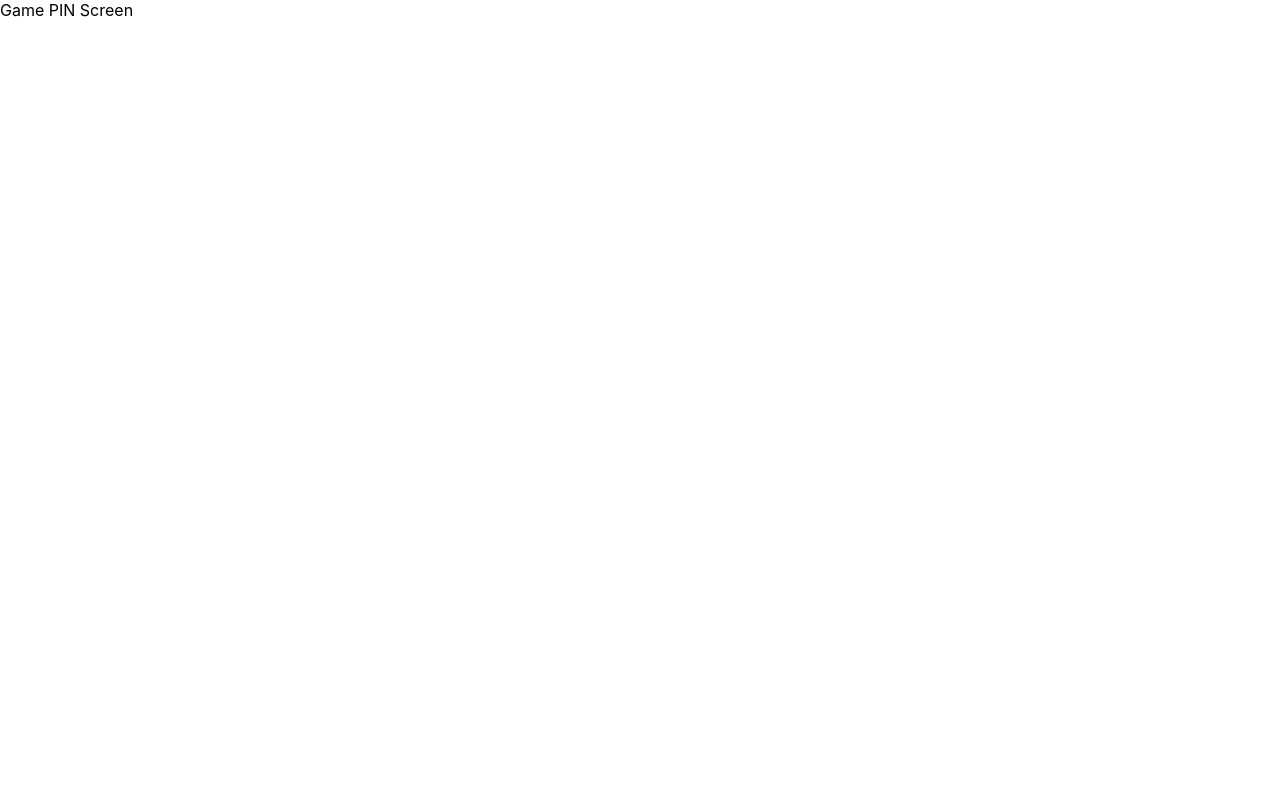
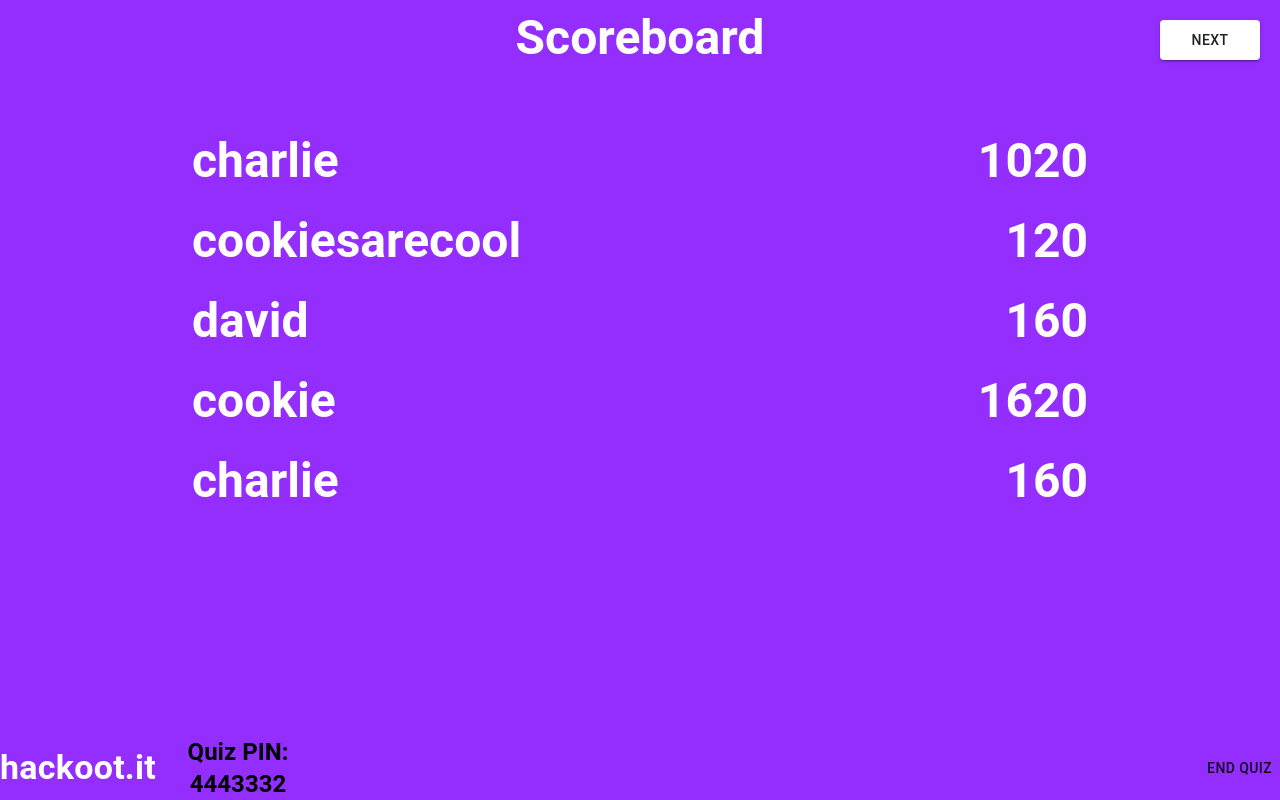
Before and after one commit to uclaacm/hack-kahoot, a React (Create React App) app in the folder client/: page /leaderboard in a window 1280 px wide. Built offline with nearby package versions, Linux system fonts and the light colour scheme.

Commit message:
Leaderboard for now

```diff
--- a/client/src/App.js
+++ b/client/src/App.js
@@ -1,9 +1,6 @@
-import './App.css';
-import {
-  BrowserRouter as Router,
-  Switch,
-  Route,
-} from "react-router-dom";
+import "./App.css";
+import { BrowserRouter as Router, Switch, Route } from "react-router-dom";
+import Leaderboard from "./components/LeaderboardPage/Leaderboard";
 
 function App() {
   return (
@@ -11,6 +8,9 @@ function App() {
       <Switch>
         <Route path="/login">
           <div>Login</div>
+        </Route>
+        <Route path="/leaderboard">
+          <Leaderboard />
         </Route>
         <Route path="/">
           <div>Game PIN Screen</div>
--- /dev/null
+++ b/client/src/components/LeaderboardPage/Leaderboard.tsx
@@ -0,0 +1,152 @@
+import React from "react";
+import { makeStyles } from "@material-ui/core/styles";
+import Typography from "@material-ui/core/Typography";
+import Button from "@material-ui/core/Button";
+import Container from "@material-ui/core/Container";
+import List from "@material-ui/core/List";
+
+const useStyles = makeStyles(theme => ({
+  title: {
+    fontFamily: theme.typography.fontFamily,
+    fontWeight: "bold",
+    color: "white",
+  },
+  footer: {
+    fontFamily: theme.typography.fontFamily,
+    fontWeight: "bold",
+    color: "black",
+  },
+  boardContainer: {
+    display: "flex",
+    justifyContent: "space-between",
+    flexDirection: "column",
+    alignItems: "center",
+    backgroundColor: "#942EFF",
+    height: "100vh",
+  },
+  scoreContainer: {
+    display: "flex",
+    flexDirection: "row",
+    justifyContent: "space-between",
+    alignItems: "center",
+    height: "10vh",
+    width: "70vw",
+  },
+  list: {
+    display: "flex",
+    justifyContent: "flex-start",
+    flexDirection: "column",
+    alignItems: "center",
+    height: "70vh",
+  },
+  titleContainer: {
+    display: "flex",
+    flexDirection: "row",
+    justifyContent: "center",
+    alignItems: "center",
+    paddingTop: "10px",
+  },
+  footerContainer: {
+    display: "flex",
+    flexDirection: "row",
+    justifyContent: "space-between",
+    alignItems: "center",
+    width: "100vw",
+  },
+  leftFootContainer: {
+    display: "flex",
+    flexDirection: "row",
+    justifyContent: "space-between",
+    alignItems: "center",
+    width: "25vw",
+  },
+  nextButton: {
+    alignSelf: "center",
+    position: "absolute",
+    top: 20,
+    right: 20,
+    height: "40px",
+    width: "100px",
+    backgroundColor: "white",
+  },
+}));
+
+const scores = [
+  { name: "charlie", score: 1020 },
+  { name: "cookiesarecool", score: 120 },
+  { name: "david", score: 160 },
+  { name: "cookie", score: 1620 },
+  { name: "charlie", score: 160 },
+];
+
+function Leaderboard() {
+  const classes = useStyles();
+  return (
+    <div className={classes.boardContainer}>
+      <Container className={classes.titleContainer}>
+        <Typography
+          align="center"
+          component="h1"
+          variant="h3"
+          className={classes.title}
+        >
+          Scoreboard
+        </Typography>
+        <Button role="link" className={classes.nextButton} variant="contained">
+          next
+        </Button>
+      </Container>
+      <List className={classes.list}>
+        {scores.map(score => {
+          return (
+            <React.Fragment key={score.name}>
+              <li>
+                <div className={classes.scoreContainer}>
+                  <Typography
+                    align="center"
+                    component="h1"
+                    variant="h3"
+                    className={classes.title}
+                  >
+                    {score.name}
+                  </Typography>
+                  <Typography
+                    align="center"
+                    component="h1"
+                    variant="h3"
+                    className={classes.title}
+                  >
+                    {score.score}
+                  </Typography>
+                </div>
+              </li>
+            </React.Fragment>
+          );
+        })}
+      </List>
+      <div className={classes.footerContainer}>
+        <div className={classes.leftFootContainer}>
+          <Typography
+            align="center"
+            component="h4"
+            variant="h4"
+            className={classes.title}
+          >
+            hackoot.it
+          </Typography>
+          <Typography
+            align="center"
+            component="h5"
+            variant="h5"
+            className={classes.footer}
+          >
+            Quiz PIN: 4443332
+          </Typography>
+        </div>
+        <Button role="link">End quiz</Button>
+      </div>
+    </div>
+  );
+}
+
+export default Leaderboard;
```
Lines whose indentation alone changed are shown as unchanged.
